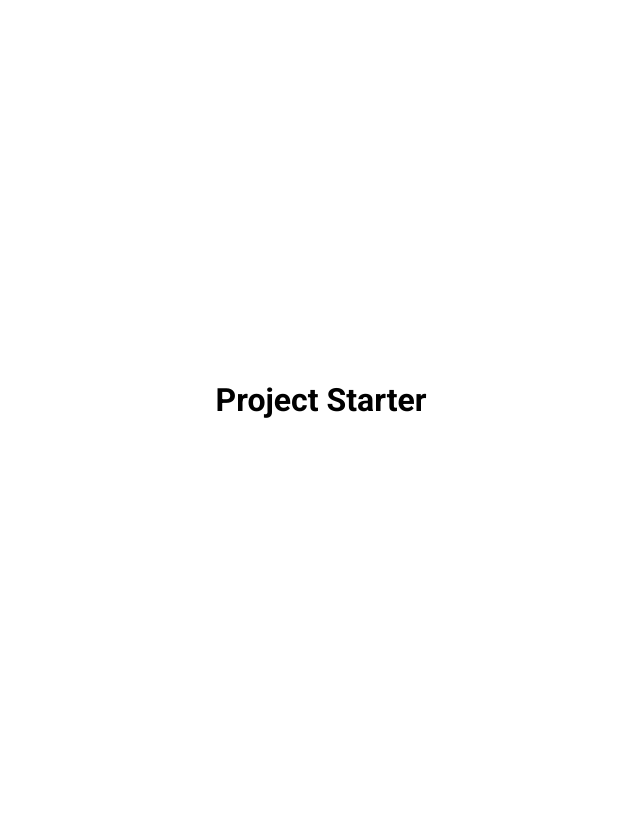
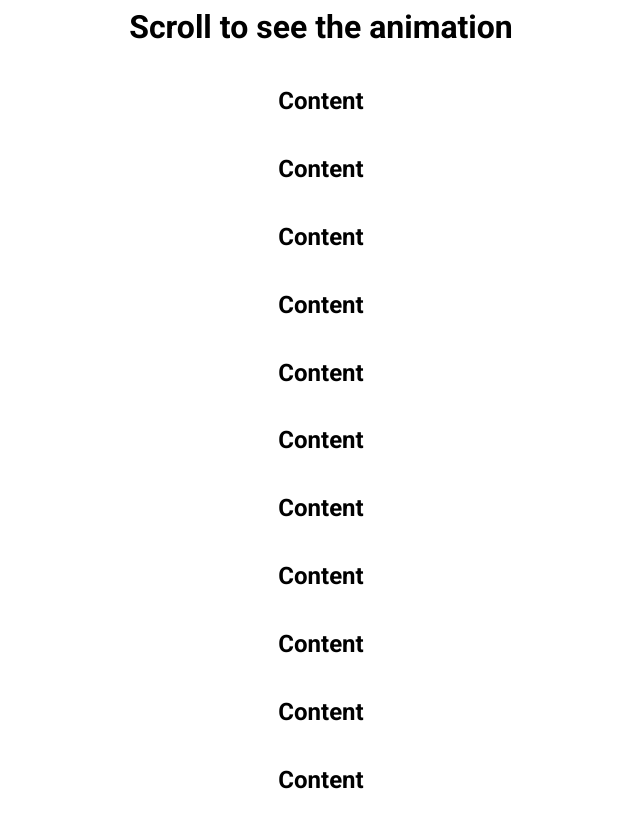
Before and after one commit to vagfou/scroll-animation, a plain HTML site: page index.html in a window 1280 px wide. Shown: the whole page, without its empty margins (319-959 px from the left). Drawn offline with Linux system fonts and the light colour scheme.

Commit message:
box clasess created

```diff
--- a/index.html
+++ b/index.html
@@ -6,10 +6,21 @@
     <meta name="viewport" content="width=device-width, initial-scale=1.0">
     <link rel="stylesheet" href="https://cdnjs.cloudflare.com/ajax/libs/font-awesome/5.15.3/css/all.min.css" integrity="sha512-iBBXm8fW90+nuLcSKlbmrPcLa0OT92xO1BIsZ+ywDWZCvqsWgccV3gFoRBv0z+8dLJgyAHIhR35VZc2oM/gI1w==" crossorigin="anonymous" />
     <link rel="stylesheet" href="style.css">
-    <title>My Project</title>
+    <title>Scroll Animation</title>
 </head>
 <body>
-    <h1>Project Starter</h1>
+    <h1>Scroll to see the animation</h1>
+    <div class="box"><h2>Content</h2></div>
+    <div class="box"><h2>Content</h2></div>
+    <div class="box"><h2>Content</h2></div>
+    <div class="box"><h2>Content</h2></div>
+    <div class="box"><h2>Content</h2></div>
+    <div class="box"><h2>Content</h2></div>
+    <div class="box"><h2>Content</h2></div>
+    <div class="box"><h2>Content</h2></div>
+    <div class="box"><h2>Content</h2></div>
+    <div class="box"><h2>Content</h2></div>
+    <div class="box"><h2>Content</h2></div>
     <script src="script.js"></script>
 </body>
 </html>
```
